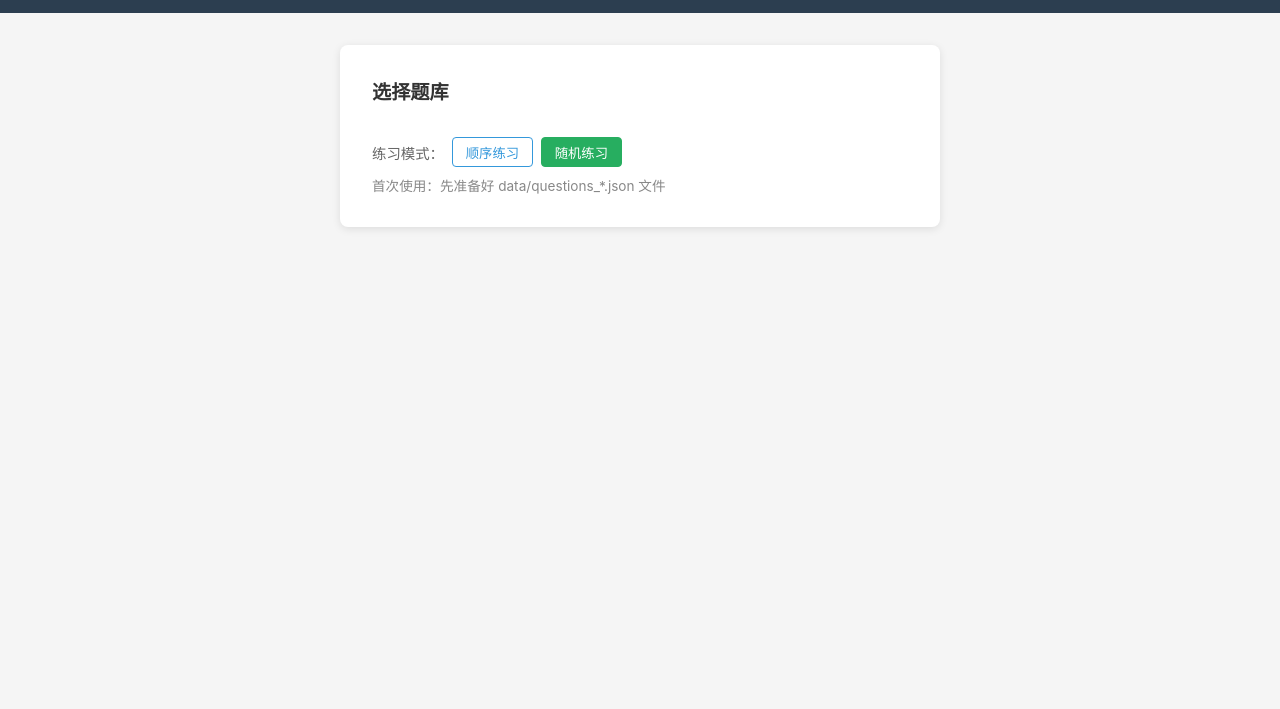
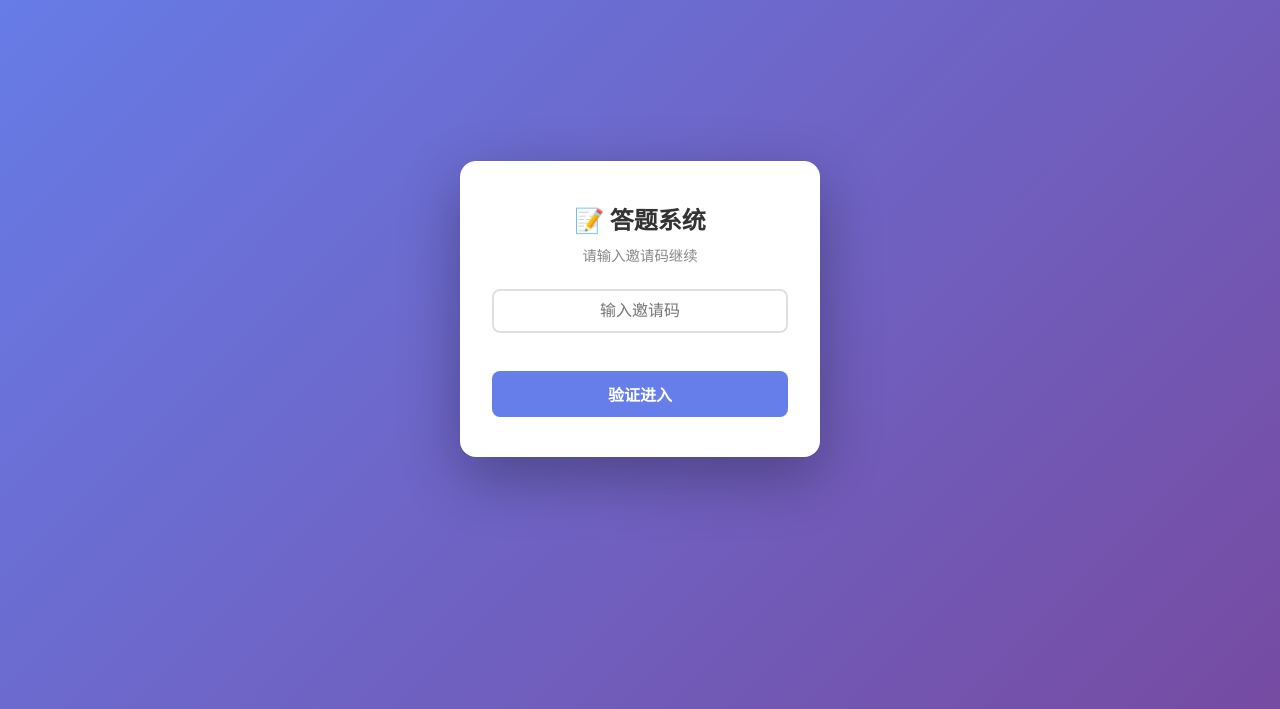
Before and after one commit to olivia-ymy/quiz-system, a plain HTML site: page index.html in a window 1280 px wide. Shown: the part 91-800 px from the top of the page. Drawn offline with Linux system fonts and the light colour scheme.

Commit message:
feat: add invite code gate + cloud sync

```diff
--- a/index.html
+++ b/index.html
@@ -7,6 +7,22 @@
   <link rel="stylesheet" href="css/style.css">
 </head>
 <body>
+  <!-- 邀请码验证界面 -->
+  <div id="invite-screen" style="position:fixed;inset:0;background:linear-gradient(135deg,#667eea 0%,#764ba2 100%);display:flex;align-items:center;justify-content:center;z-index:9999;">
+    <div style="background:white;border-radius:16px;padding:2.5rem 2rem;max-width:360px;width:90%;text-align:center;box-shadow:0 20px 60px rgba(0,0,0,0.3);">
+      <h2 style="margin:0 0 0.5rem;color:#333;">📝 答题系统</h2>
+      <p style="color:#888;font-size:0.9rem;margin:0 0 1.5rem;">请输入邀请码继续</p>
+      <input id="invite-input" type="text" placeholder="输入邀请码" autocomplete="off"
+        style="width:100%;padding:0.7rem 1rem;border:2px solid #e0e0e0;border-radius:8px;font-size:1rem;box-sizing:border-box;text-align:center;outline:none;"
+        onkeydown="if(event.key==='Enter')document.getElementById('invite-btn').click()">
+      <p id="invite-error" style="color:#e74c3c;font-size:0.85rem;margin:0.5rem 0 0;min-height:1.2em;"></p>
+      <button id="invite-btn" onclick="verifyInviteCode()"
+        style="width:100%;padding:0.7rem;background:#667eea;color:white;border:none;border-radius:8px;font-size:1rem;cursor:pointer;margin-top:0.8rem;font-weight:bold;">
+        验证进入
+      </button>
+    </div>
+  </div>
+
   <div id="app">
     <header>
       <h1>📝 初级会计答题系统</h1>
```
